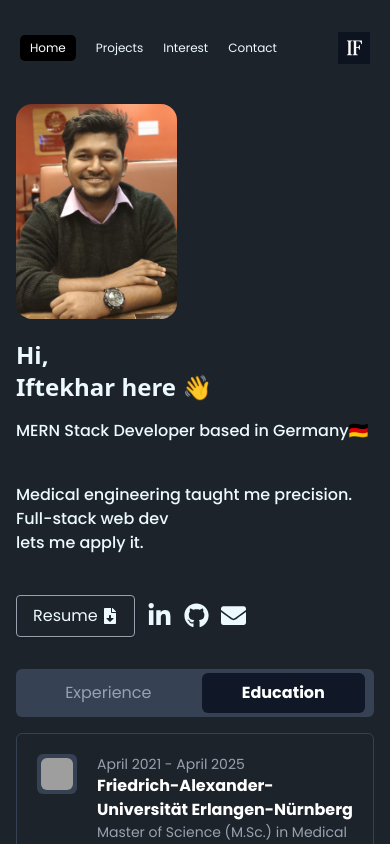
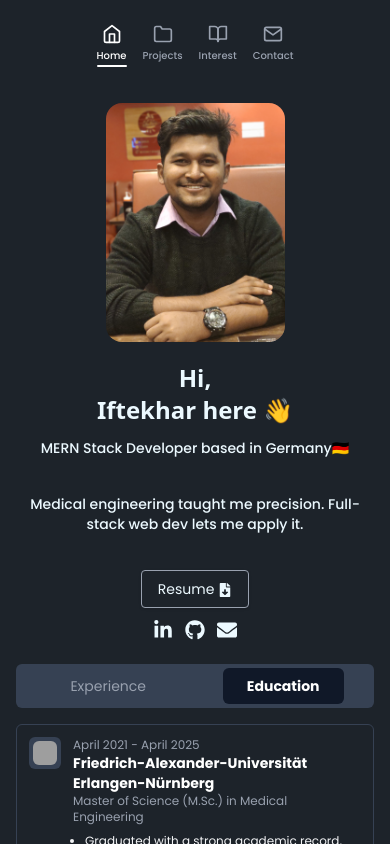
Before and after one commit to iftekhar08019/portfolio-joy, a React (Vite) app: page / in a window 390 px wide. Both pictures are taken after a click on the button "Education". Shown: the top 844 px of the page. Built offline with nearby package versions, Linux system fonts and the light colour scheme; grey boxes are pictures that could not be loaded; a web font is replaced by a local one.

Commit message:
navbar change and responsiveness check

```diff
--- a/src/components/common/FeatureProjects.jsx
+++ b/src/components/common/FeatureProjects.jsx
@@ -5,15 +5,15 @@ import { Link } from "react-router";
 
 const FeatureProjects = () => {
   return (
-    <div className="mt-8">
-      <div className="flex justify-between items-center ">
+    <div className="mt-6 lg:mt-8">
+      <div className="flex flex-col lg:flex-row lg:justify-between lg:items-center gap-3 lg:gap-0">
         <h1 className="lg:text-4xl text-2xl font-semibold hero-heading">Feature Projects</h1>
-        <Link to="/projects" className="flex items-center gap-2 hover:text-gray-300">
+        <Link to="/projects" className="flex items-center gap-2 hover:text-gray-300 text-sm lg:text-base">
           <span>View All</span>
           <FaArrowRight />
         </Link>
       </div>
-      <div className="grid lg:grid-cols-2 grid-cols-1 gap-6 mt-8">
+      <div className="grid lg:grid-cols-2 grid-cols-1 gap-4 lg:gap-6 mt-6 lg:mt-8">
         <ProjectsCard />
         <ProjectsCard />
       </div>
--- a/src/components/common/Hero.jsx
+++ b/src/components/common/Hero.jsx
@@ -5,57 +5,62 @@ import { FaGithub, FaLinkedinIn } from "react-icons/fa6";
 
 const Hero = () => {
   return (
-    <div className="lg:flex lg:flex-row flex-col gap-10 justify-center items-center">
-      <div className="relative lg:w-1/4 w-[45%] hover-trigger overflow-hidden my-5">
+    <div className="lg:flex lg:flex-row flex-col gap-6 lg:gap-10 justify-center items-center">
+      <div className="relative lg:w-1/4 w-1/2 mx-auto lg:mx-0 hover-trigger overflow-hidden my-5">
         <img src={bannerImg} alt="" className="rounded-2xl block w-full" />
         <div className="border-overlay absolute inset-0 pointer-events-none rounded-2xl">
           <div className="bottom-bar"></div>
           <div className="left-bar"></div>
         </div>
       </div>
-      <div className="space-y-4">
+      <div className="space-y-3 lg:space-y-4 text-center lg:text-left">
         <h1 className="lg:text-4xl text-2xl font-semibold hero-heading">
           Hi, <br /> Iftekhar here{" "}
           <span className="inline-block origin-bottom hover:animate-wave">
             👋
           </span>
         </h1>
-        <p className="font-medium">MERN Stack Developer based in Germany🇩🇪</p>
+        <p className="font-medium text-sm lg:text-base">MERN Stack Developer based in Germany🇩🇪</p>
         <br />
-        <p className="font-medium">
-          Medical engineering taught me precision. Full-stack web dev <br />
+        <p className="font-medium text-sm lg:text-base">
+          Medical engineering taught me precision. Full-stack web dev <br className="hidden lg:block" />
           lets me apply it.
         </p>
         <br />
-        <div className="flex gap-3 justify-start items-center">
+        <div className="flex flex-col lg:flex-row gap-3 justify-center lg:justify-start items-center">
           <a
             href="https://drive.google.com/file/d/1TG4lkvM4T0RLMI2Dw-ex1lr4L00y49o2/view?usp=drive_link"
             target="_blank"
-            className="hover:bg-gray-100 hover:text-black py-2 px-4 border border-gray-400 rounded shadow cursor-pointer"
+            className="hover:bg-gray-100 hover:text-black py-2 px-4 border border-gray-400 rounded shadow cursor-pointer text-sm lg:text-base"
           >
             Resume <FaFileDownload className="inline"></FaFileDownload>
           </a>
+          <div className="flex gap-3">
             <a
               href="https://www.linkedin.com/in/mdiftekharulalam21/"
               target="_blank"
               className="cursor-pointer hover:text-gray-400"
             >
-            <FaLinkedinIn size="25px"></FaLinkedinIn>
+              <FaLinkedinIn size="20px" className="lg:hidden"></FaLinkedinIn>
+              <FaLinkedinIn size="25px" className="hidden lg:inline"></FaLinkedinIn>
             </a>
             <a
               href="https://github.com/iftekhar08019"
               target="_blank"
               className="cursor-pointer hover:text-gray-400"
             >
-            <FaGithub size="25px"></FaGithub>
+              <FaGithub size="20px" className="lg:hidden"></FaGithub>
+              <FaGithub size="25px" className="hidden lg:inline"></FaGithub>
             </a>
             <a
               href="mailto:iftekhar08019@gmail.com"
               target="_blank"
               className="cursor-pointer hover:text-gray-400"
             >
-            <FaEnvelope size="25px"></FaEnvelope>
+              <FaEnvelope size="20px" className="lg:hidden"></FaEnvelope>
+              <FaEnvelope size="25px" className="hidden lg:inline"></FaEnvelope>
             </a>
+          </div>
         </div>
       </div>
     </div>
--- a/src/components/common/Navbar.jsx
+++ b/src/components/common/Navbar.jsx
@@ -1,19 +1,55 @@
 import React from "react";
 import { NavLink } from "react-router";
-import logo from "../../assets/iftekhar_logo.png"
+import { FiHome, FiFolder, FiBookOpen, FiMail } from "react-icons/fi";
+import logo from "../../assets/iftekhar_logo.png";
+
+const navItems = [
+  { to: "/", label: "Home", Icon: FiHome },
+  { to: "/projects", label: "Projects", Icon: FiFolder },
+  { to: "/interest", label: "Interest", Icon: FiBookOpen },
+  { to: "/contact", label: "Contact", Icon: FiMail },
+];
+
 const Navbar = () => {
   return (
-    <div className="text-xs lg:text-base flex justify-between items-center pt-8 pb-5 px-5 sticky top-0 z-50 bg-[#1d232a]">
-      <div className="flex gap-5 justify-start items-center">
-        <NavLink to={"/"}>Home</NavLink>
-        <NavLink to={"/projects"}>Projects</NavLink>
-        <NavLink to={"/interest"}>Interest</NavLink>
-        <NavLink to={"/contact"}>Contact</NavLink>
-      </div>
-      <div className="w-8 h-8 lg:w-12  lg:h-12">
-        <a href="/">
-          <img src={logo} alt="Logo" className="object-contain" />
-        </a>
+    <div className="sticky top-0 z-50 bg-[#1d232a] pt-4 lg:pt-6 pb-3 lg:pb-5 px-3 lg:px-5">
+      <div className="flex flex-col lg:flex-row lg:justify-between lg:items-center gap-4 lg:gap-0">
+        {/* Menu Container - Left side on desktop, centered on mobile */}
+        <nav aria-label="Primary" className="flex justify-center lg:justify-start">
+          <div className="flex items-center gap-4 lg:gap-8 rounded-full px-3 lg:px-6 py-2 lg:py-3">
+            {navItems.map((item) => (
+              <NavLink
+                key={item.to}
+                to={item.to}
+                aria-label={item.label}
+                title={item.label}
+                className={({ isActive }) =>
+                  [
+                    "relative flex flex-col items-center justify-center transition-colors",
+                    isActive ? "text-white" : "text-gray-400 hover:text-gray-200",
+                  ].join(" ")
+                }
+              >
+                {({ isActive }) => (
+                  <span className="relative inline-flex flex-col items-center justify-center">
+                    <item.Icon className="text-[20px] lg:text-[26px] mb-1" />
+                    <span className="text-[10px] lg:text-xs font-medium">{item.label}</span>
+                    {isActive && (
+                      <span className="absolute -bottom-1 lg:-bottom-2 left-1/2 transform -translate-x-1/2 w-full h-0.5 bg-white rounded-full" />
+                    )}
+                  </span>
+                )}
+              </NavLink>
+            ))}
+          </div>
+        </nav>
+
+        {/* Logo - Only visible on desktop, right side */}
+        <div className="hidden lg:block w-12 h-12">
+          <a href="/">
+            <img src={logo} alt="Logo" className="object-contain" />
+          </a>
+        </div>
       </div>
     </div>
   );
--- a/src/components/common/Skill.jsx
+++ b/src/components/common/Skill.jsx
@@ -4,38 +4,38 @@ import { SiMongodb, SiFirebase } from "react-icons/si";
 
 const Skill = () => {
   return (
-    <div className="mt-8">
+    <div className="mt-6 lg:mt-8">
       <h1 className="lg:text-4xl text-2xl font-semibold hero-heading">
         Skills
       </h1>
-      <div className="border-gray-700 border-2 rounded-md p-5 flex flex-wrap gap-4 mt-8 justify-center items-center">
+      <div className="border-gray-700 border-2 rounded-md p-3 lg:p-5 flex flex-wrap gap-3 lg:gap-4 mt-6 lg:mt-8 justify-center items-center">
         <h1 className="flex flex-col items-center rounded-md transition-transform duration-300 hover:scale-110">
-          <FaHtml5 className="text-4xl text-orange-600 mb-4 transition-transform duration-300 hover:scale-150" />
-          HTML5
+          <FaHtml5 className="text-3xl lg:text-4xl text-orange-600 mb-2 lg:mb-4 transition-transform duration-300 hover:scale-150" />
+          <span className="text-sm lg:text-base">HTML5</span>
         </h1>
         <h1 className="flex flex-col items-center rounded-md transition-transform duration-300 hover:scale-110">
-          <FaCss3Alt className="text-4xl text-blue-600 mb-4 transition-transform duration-300 hover:scale-150" />
-          CSS3
+          <FaCss3Alt className="text-3xl lg:text-4xl text-blue-600 mb-2 lg:mb-4 transition-transform duration-300 hover:scale-150" />
+          <span className="text-sm lg:text-base">CSS3</span>
         </h1>
         <h1 className="flex flex-col items-center rounded-md transition-transform duration-300 hover:scale-110">
-          <FaJs className="text-4xl text-yellow-500 mb-4 transition-transform duration-300 hover:scale-150" />
-          JavaScript
+          <FaJs className="text-3xl lg:text-4xl text-yellow-500 mb-2 lg:mb-4 transition-transform duration-300 hover:scale-150" />
+          <span className="text-sm lg:text-base">JavaScript</span>
         </h1>
         <h1 className="flex flex-col items-center rounded-md transition-transform duration-300 hover:scale-110">
-          <FaReact className="text-4xl text-blue-500 mb-4 transition-transform duration-300 hover:scale-150" />
-          React
+          <FaReact className="text-3xl lg:text-4xl text-blue-500 mb-2 lg:mb-4 transition-transform duration-300 hover:scale-150" />
+          <span className="text-sm lg:text-base">React</span>
         </h1>
         <h1 className="flex flex-col items-center rounded-md transition-transform duration-300 hover:scale-110">
-          <SiMongodb className="text-4xl text-green-600 mb-4 transition-transform duration-300 hover:scale-150" />
-          MongoDB
+          <SiMongodb className="text-3xl lg:text-4xl text-green-600 mb-2 lg:mb-4 transition-transform duration-300 hover:scale-150" />
+          <span className="text-sm lg:text-base">MongoDB</span>
         </h1>
         <h1 className="flex flex-col items-center rounded-md transition-transform duration-300 hover:scale-110">
-          <FaNodeJs className="text-4xl text-green-700 mb-4 transition-transform duration-300 hover:scale-150" />
-          Node.js
+          <FaNodeJs className="text-3xl lg:text-4xl text-green-700 mb-2 lg:mb-4 transition-transform duration-300 hover:scale-150" />
+          <span className="text-sm lg:text-base">Node.js</span>
         </h1>
         <h1 className="flex flex-col items-center rounded-md transition-transform duration-300 hover:scale-110">
-          <SiFirebase className="text-4xl text-yellow-600 mb-4 transition-transform duration-300 hover:scale-150" />
-          Firebase
+          <SiFirebase className="text-3xl lg:text-4xl text-yellow-600 mb-2 lg:mb-4 transition-transform duration-300 hover:scale-150" />
+          <span className="text-sm lg:text-base">Firebase</span>
         </h1>
       </div>
     </div>
--- a/src/components/common/WorkEdu.jsx
+++ b/src/components/common/WorkEdu.jsx
@@ -5,19 +5,19 @@ const ExperienceTabs = () => {
 
   return (
     <div>
-      <div className="flex justify-around lg:gap-15 bg-gray-700 text-gray-400 rounded-md p-1 mt-8">
+      <div className="flex justify-around lg:gap-15 bg-gray-700 text-gray-400 rounded-md p-1 mt-6 lg:mt-8">
         <button
-          className={`rounded-md px-10 lg:px-30 ${
-            activeTab === "work" ? "bg-gray-900 text-white font-bold px-10 lg:px-30" : ""
+          className={`rounded-md px-6 lg:px-10 py-2 lg:py-0 text-sm lg:text-base ${
+            activeTab === "work" ? "bg-gray-900 text-white font-bold" : ""
           }`}
           onClick={() => setActiveTab("work")}
         >
           Experience
         </button>
         <button
-          className={`p-2 rounded-md px-10 lg:px-30 ${
+          className={`rounded-md px-6 lg:px-10 py-2 lg:py-0 text-sm lg:text-base ${
             activeTab === "education"
-              ? "bg-gray-900 text-white font-bold px-10 lg:px-30"
+              ? "bg-gray-900 text-white font-bold"
               : ""
           }`}
           onClick={() => setActiveTab("education")}
@@ -26,10 +26,10 @@ const ExperienceTabs = () => {
         </button>
       </div>
 
-      <div className="mt-4 border-1 border-gray-700 p-5 rounded-md">
+      <div className="mt-4 border-1 border-gray-700 p-3 lg:p-5 rounded-md">
         {activeTab === "work" ? (
-          <div className="flex items-start gap-5 ">
-            <div className="bg-gray-700 p-1 rounded-md w-10 h-10 flex-shrink-0">
+          <div className="flex items-start gap-3 lg:gap-5">
+            <div className="bg-gray-700 p-1 rounded-md w-8 h-8 lg:w-10 lg:h-10 flex-shrink-0">
               <img
                 src={DuoneosLogo}
                 className="w-full h-full object-cover rounded-md"
@@ -37,12 +37,12 @@ const ExperienceTabs = () => {
               />
             </div>
             <div>
-              <div className="text-sm text-gray-400">
+              <div className="text-xs lg:text-sm text-gray-400">
                 <p>May 2021 - October 2021 </p>
-                <h2 className="text-base font-bold text-white">Duoneos</h2>
+                <h2 className="text-sm lg:text-base font-bold text-white">Duoneos</h2>
                 <p>Frontend Developer Intern</p>
               </div>
-              <ul className="list-disc pl-3 mt-3 space-y-2 text-sm text-gray-100">
+              <ul className="list-disc pl-3 mt-2 lg:mt-3 space-y-1 lg:space-y-2 text-xs lg:text-sm text-gray-100">
                 <li>Developed user-friendly web applications using React</li>
                 <li>
                   Collaborated with designers to implement responsive UI/UX
@@ -55,9 +55,9 @@ const ExperienceTabs = () => {
             </div>
           </div>
         ) : (
-          <div className="space-y-10">
-            <div className="flex items-start gap-5 ">
-              <div className="bg-gray-700 p-1 rounded-md w-10 h-10 flex-shrink-0">
+          <div className="space-y-6 lg:space-y-10">
+            <div className="flex items-start gap-3 lg:gap-5">
+              <div className="bg-gray-700 p-1 rounded-md w-8 h-8 lg:w-10 lg:h-10 flex-shrink-0">
                 <img
                   src={
                     "https://www.designtagebuch.de/wp-content/uploads/mediathek//2021/11/friedrich-alexander-universitaet-fau-logo-b.jpg"
@@ -67,14 +67,14 @@ const ExperienceTabs = () => {
                 />
               </div>
               <div>
-                <div className="text-sm text-gray-400">
+                <div className="text-xs lg:text-sm text-gray-400">
                   <p>April 2021 - April 2025 </p>
-                  <h2 className="text-base font-bold text-white">
+                  <h2 className="text-sm lg:text-base font-bold text-white">
                     Friedrich-Alexander-Universität Erlangen-Nürnberg
                   </h2>
                   <p>Master of Science (M.Sc.) in Medical Engineering</p>
                 </div>
-                <ul className="list-disc pl-3 mt-3 text-sm space-y-2 text-gray-100">
+                <ul className="list-disc pl-3 mt-2 lg:mt-3 text-xs lg:text-sm space-y-1 lg:space-y-2 text-gray-100">
                   <li>
                     Graduated with a strong academic record, focusing on medical
                     game development and real-time server integration
@@ -92,8 +92,8 @@ const ExperienceTabs = () => {
                 </ul>
               </div>
             </div>
-                        <div className="flex items-start gap-5 ">
-              <div className="bg-gray-700 p-1 rounded-md w-10 h-10 flex-shrink-0">
+            <div className="flex items-start gap-3 lg:gap-5">
+              <div className="bg-gray-700 p-1 rounded-md w-8 h-8 lg:w-10 lg:h-10 flex-shrink-0">
                 <img
                   src={
                     "https://scientificbangladesh.com/wp-content/uploads/2020/01/80c01bbf9c917e68c33473270e635ffe.jpeg"
@@ -103,14 +103,14 @@ const ExperienceTabs = () => {
                 />
               </div>
               <div>
-                <div className="text-sm text-gray-400">
+                <div className="text-xs lg:text-sm text-gray-400">
                   <p>January 2015 - April 2019 </p>
-                  <h2 className="text-base font-bold text-white">
+                  <h2 className="text-sm lg:text-base font-bold text-white">
                     University of Chittagong
                   </h2>
                   <p>Bachelor of Science (B.Sc.) in Electrical and Electronic Engineering</p>
                 </div>
-                <ul className="list-disc pl-3 mt-3 text-sm space-y-2 text-gray-100">
+                <ul className="list-disc pl-3 mt-2 lg:mt-3 text-xs lg:text-sm space-y-1 lg:space-y-2 text-gray-100">
                   <li>
                     Built a solid foundation in electronics, signal processing, and embedded systems through core engineering courses
                   </li>
--- a/src/components/layout/MainLayout.jsx
+++ b/src/components/layout/MainLayout.jsx
@@ -6,7 +6,7 @@ import Footer from '../common/Footer';
 
 const MainLayout = () => {
     return (
-        <div className='w-full lg:w-1/2 mx-auto'>
+        <div className='w-full lg:w-1/2 mx-auto px-4 lg:px-0'>
             <Navbar></Navbar>
             <Outlet></Outlet>
             <Footer></Footer>
--- a/src/components/ui/ProjectsCard.jsx
+++ b/src/components/ui/ProjectsCard.jsx
@@ -7,33 +7,34 @@ import recipeImg from "../../assets/reciepe1.png"
 const ProjectsCard = () => {
   return (
     <div>
-      <div className="border-gray-700 border-2 rounded-md p-5 space-y-5">
+      <div className="border-gray-700 border-2 rounded-md p-3 lg:p-5 space-y-3 lg:space-y-5">
           <img
             src={recipeImg}
             alt=""
+            className="w-full h-auto"
           />
-        <h1>Recipe Ripple</h1>
-        <p className="text-gray-300 text-sm ">
+        <h1 className="text-lg lg:text-xl font-semibold">Recipe Ripple</h1>
+        <p className="text-gray-300 text-xs lg:text-sm">
           Recipe Ripple is a full-stack recipe management platform where users can explore, add, and manage recipes with secure authentication. The site features dynamic routing, user roles (admin/user), and interactive UI built using React and TailwindCSS.
         </p>
         <div className="flex gap-2 items-center text-xs flex-wrap">
-          <h4 className="bg-gray-700 p-2 rounded-md flex items-center gap-1 text-xs">
+          <h4 className="bg-gray-700 p-1 lg:p-2 rounded-md flex items-center gap-1 text-xs">
             <FaReact className="text-cyan-400" /> React
           </h4>
-          <h4 className="bg-gray-700 p-2 rounded-md flex items-center gap-1 text-xs">
+          <h4 className="bg-gray-700 p-1 lg:p-2 rounded-md flex items-center gap-1 text-xs">
             <FaNodeJs className="text-green-500" /> Node.js
           </h4>
-          <h4 className="bg-gray-700 p-2 rounded-md flex items-center gap-1 text-xs">
+          <h4 className="bg-gray-700 p-1 lg:p-2 rounded-md flex items-center gap-1 text-xs">
             <DiMongodb className="text-green-600" /> MongoDB
           </h4>
         </div>
 
-        <div className="flex gap-2 mt-3">
+        <div className="flex flex-col lg:flex-row gap-2 mt-3">
           <a
             href="https://recipe-ripple.web.app/"
             target="_blank"
             rel="noopener noreferrer"
-            className="bg-gray-300 hover:bg-gray-400 text-gray-800 text-xs py-1 px-2 rounded inline-flex items-center"
+            className="bg-gray-300 hover:bg-gray-400 text-gray-800 text-xs py-1 px-2 rounded inline-flex items-center justify-center"
           >
             <CiGlobe />
             <span className="ml-1">Live Site</span>
@@ -42,7 +43,7 @@ const ProjectsCard = () => {
             href="https://github.com/iftekhar08019/recipe_ripple_client"
             target="_blank"
             rel="noopener noreferrer"
-            className="bg-gray-300 hover:bg-gray-400 text-gray-800 text-xs py-1 px-2 rounded inline-flex items-center"
+            className="bg-gray-300 hover:bg-gray-400 text-gray-800 text-xs py-1 px-2 rounded inline-flex items-center justify-center"
           >
             <CiGlobe />
             <span className="ml-1">Client Repo</span>
@@ -51,15 +52,13 @@ const ProjectsCard = () => {
             href="https://github.com/iftekhar08019/recipe_ripple_server"
             target="_blank"
             rel="noopener noreferrer"
-            className="bg-gray-300 hover:bg-gray-400 text-gray-800 text-xs py-1 px-2 rounded inline-flex items-center"
+            className="bg-gray-300 hover:bg-gray-400 text-gray-800 text-xs py-1 px-2 rounded inline-flex items-center justify-center"
           >
             <CiGlobe />
             <span className="ml-1">Server Repo</span>
           </a>
         </div>
       </div>
-
-
     </div>
   );
 };
--- a/src/pages/Home.jsx
+++ b/src/pages/Home.jsx
@@ -7,7 +7,7 @@ import Skill from '../components/common/Skill';
 
 const Home = () => {
     return (
-        <div className='container mx-auto px-4'>
+        <div className='container mx-auto px-0 lg:px-4'>
             <Hero></Hero>
             <WorkEdu></WorkEdu>
             <Skill></Skill>
```
Lines whose indentation alone changed are shown as unchanged.
